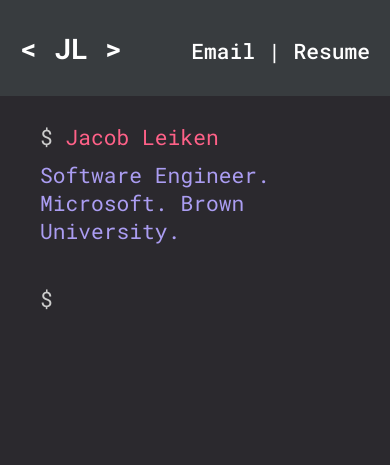
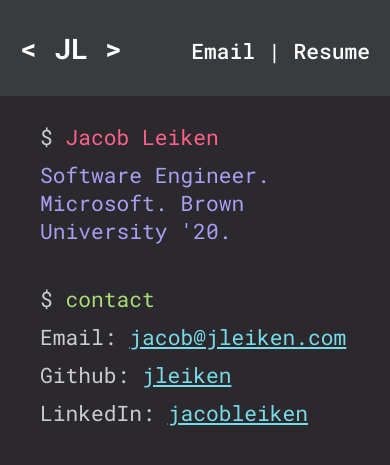
Before and after one commit to jleiken/Portfolio-Website, a Jekyll site: the page built from index.html, in a window 390 px wide. Shown: the top 465 px of the page. Built offline with Jekyll 4.4.1, drawn with Linux system fonts in a browser that asks for light colours; some of the changed lines change nothing that is shown.

Commit message:
formatting and mobile setup worked out, awaiting data

```diff
--- a/_includes/head.html
+++ b/_includes/head.html
@@ -11,6 +11,7 @@
 
 	<link href="https://fonts.googleapis.com/css?family=Roboto+Mono:400,500,700&display=swap" rel="stylesheet">
 
+	<script src="js/unmodule.js"></script>
 	<script type="module" src="js/index.js"></script>
 	<link href="css/main.css" rel="stylesheet">
 
--- a/_sass/_base.scss
+++ b/_sass/_base.scss
@@ -5,3 +5,11 @@
 #initial-item-group > p:nth-child(2) {
     color: $purple;
 }
+
+a {
+    color: $blue;
+}
+
+.command {
+    color: $green;
+}
--- a/_sass/_layout.scss
+++ b/_sass/_layout.scss
@@ -49,6 +49,7 @@
 .prompt {
 	margin-right: 0;
 	display: inline;
+	color: $text-color;
 }
 
 #terminal {
@@ -60,3 +61,8 @@
 	font-size: 1em;
 	width: 95%;
 }
+
+/* general */
+.indented {
+	margin-left: $spacing-unit;
+}
--- a/css/main.scss
+++ b/css/main.scss
@@ -35,9 +35,3 @@
     font-size: $base-font-size;
     margin: 0;
 }
-
-@media only screen and (max-width: $laptop-size) {
-    #terminal {
-        display: none;
-    }
-}
--- a/index.html
+++ b/index.html
@@ -3,11 +3,20 @@
 ---
 
 <div class="item-group" id="initial-item-group">
-	<p><span style="color: #cccccc">$</span> Jacob Leiken</p>
-	<p>Software Engineer. Microsoft. Brown University.</p>
+	<p><span class="prompt">$</span> Jacob Leiken</p>
+	<p>Software Engineer. Microsoft. Brown University '20.</p>
 </div>
 
-<div class="item-group active-group">
+<div class="item-group" id="active-group">
 	<div class="prompt">$</div>
 	<input type="text" id="terminal" placeholder="type your command here - try help">
 </div>
+
+<div id="static-site" hidden>
+	<div class="item-group">
+		<p><span class="prompt">$</span> <span class="command">contact</span></p>
+		<p id="contact-email">Email: <a href="mailto:jacob@jleiken.com" target="_blank">jacob@jleiken.com</a></p>
+		<p id="contact-github">Github: <a href="https://github.com/jleiken" target="_blank">jleiken</a></p>
+		<p id="contact-linkedin">LinkedIn: <a href="https://www.linkedin.com/in/jacobleiken/" target="_blank">jacobleiken</a></p>
+	</div>
+</div>
--- a/js/index.js
+++ b/js/index.js
@@ -1,4 +1,22 @@
+import * as util from "./util.js";
 import * as repl from "./repl.js";
+
+const commands = [
+    new repl.Command("resume", [], "Outputs a link to my resume", (opts, args) => {
+        return `<p>Here's my <a href="https://drive.google.com/file/d/1Tq5pmC2qCVdoS1GEJAXiZDRt0Q_1u29O/view?usp=sharing" target="_blank">resume</a>.</p>`;
+    }),
+    new repl.Command("contact", ["email", "github", "linkedin"], "Outputs my contact information - all if no option is provided", (opts, args) => {
+        const optOuts = [
+            document.getElementById("contact-email").outerHTML,
+            document.getElementById("contact-github").outerHTML,
+            document.getElementById("contact-linkedin").outerHTML,
+        ];
+        return util.outputFromOptsAndArgs(opts, optOuts, args);
+    }),
+
+    new repl.Command("static", [], "Converts the site to its static form (no terminal)", toStaticSite),
+    new repl.Command("clear", [], "Clears any pre-existing output, giving you a new blank page", clearScrollArea),
+];
 
 document.addEventListener("DOMContentLoaded", function () {
     // focus cursor on terminal
@@ -7,8 +25,17 @@
 
     // set up REPL
     let myRepl = new repl.REPL(terminal, document.getElementById("content"));
-    const commands = [
+    const commandMap = util.commandMapFromArray(commands);
+    commandMap["help"] = util.helpFromCommandMap(commandMap)
+    myRepl.start(commandMap);
+});
 
-    ];
-    myRepl.start(repl.REPL.commandMapFromArray(commands));
-});
+const onresize = () => {
+    if (window.innerWidth <= 1000) {
+        toStaticSite(true);
+    } else {
+        toStaticSite(false);
+    }
+};
+window.onload = onresize;
+window.onresize = onresize;
--- a/js/repl.js
+++ b/js/repl.js
@@ -1,6 +1,6 @@
+import { cursor } from "./util.js";
+
 export class REPL {
-    static cursor = `<span style="color: #cccccc">$</span>`;
-
     constructor(terminal, scrollArea) {
         this.terminal = terminal;
         this.scrollArea = scrollArea;
@@ -16,15 +16,6 @@
         });
     }
 
-    static commandMapFromArray(commands) {
-        let map = {};
-        for (let command of commands) {
-            map[command.keyword] = command;
-        }
-
-        return map;
-    }
-
     handleCommand() {
         let input = this.terminal.value;
         let components = input.split(" ");
@@ -33,7 +24,9 @@
         if (input.indexOf(">") != -1 && input.indexOf("<") != -1) {
             commandOutput = "<p>Nothing gets sent to the server so you can XSS yourself all you want 😉</p>";
         } else if (command in this.commands) {
-            commandOutput = this.commands[command].execute(components.slice(1,))
+            let args = components.slice(1,);
+            args = args.filter(arg => arg !== "");
+            commandOutput = this.commands[command].execute(args);
         } else if (command === "") {
             commandOutput = "<p></p>";
         } else {
@@ -41,10 +34,12 @@
         }
 
         // create the new item and add it to the scroll area
-        let newItemGroup = document.createElement("div")
-        newItemGroup.className = "item-group";
-        newItemGroup.innerHTML = `<p>${REPL.cursor} ${input}</p>${commandOutput}`;
-        this.scrollArea.insertBefore(newItemGroup, this.terminal.parentNode);
+        if (commandOutput) {
+            let newItemGroup = document.createElement("div")
+            newItemGroup.className = "item-group";
+            newItemGroup.innerHTML = `<p>${cursor} ${input}</p>${commandOutput}`;
+            this.scrollArea.insertBefore(newItemGroup, this.terminal.parentNode);
+        }
 
         // reset terminal and scroll to the bottom of the page
         this.terminal.value = "";
@@ -53,13 +48,14 @@
 }
 
 export class Command {
-    constructor(keyword, opts, handler) {
+    constructor(keyword, opts, helpStr, handler) {
         this.keyword = keyword;
         this.opts = opts;
+        this.helpStr = helpStr;
         this.executor = handler;
     }
 
     execute(args) {
-        this.executor(this.opts, args)
+        return this.executor(this.opts, args)
     }
 }
--- /dev/null
+++ b/js/unmodule.js
@@ -0,0 +1,23 @@
+function clearScrollArea() {
+    const scrollArea = document.getElementById("content");
+    // get all element children of scrollArea except for the last one (active-group) and remove them
+    const childrenToRemove = Array.from(scrollArea.childNodes.values())
+        .filter(child => child.nodeType === Node.ELEMENT_NODE).slice(0, -2);
+    for (let child of childrenToRemove) {
+        child.hidden = true;
+    }
+}
+
+// staticOn should be true to make it static, false to do the opposite
+function toStaticSite(staticOn) {
+    if (document.getElementById("active-group").hidden) {
+        // if we've already gone static, don't go back to active
+        return;
+    }
+    if (staticOn === true || staticOn === []) {
+        clearScrollArea();
+        document.getElementById("initial-item-group").hidden = false;
+    }
+    document.getElementById("active-group").hidden = staticOn;
+    document.getElementById("static-site").hidden = !staticOn;
+}
--- /dev/null
+++ b/js/util.js
@@ -0,0 +1,78 @@
+import { Command } from "./repl.js";
+
+const cursor = `<span style="color: #cccccc">$</span>`;
+const Colors = Object.freeze({
+    "base": "#CCCCCC",
+    "red": "#ff6188",
+    "orange": "#fc9867",
+    "yellow": "#ffd866",
+    "green": "#a9dc76",
+    "blue": "#78dce8",
+    "purple": "#ab9df2",
+});
+
+export function commandMapFromArray(commands) {
+    let map = {};
+    for (let command of commands) {
+        map[command.keyword] = command;
+    }
+
+    return map;
+}
+
+function highlight(contents, color) {
+    return `<span style="color: ${color};">${contents}</span>`;
+}
+
+function optsToHelpStr(opts) {
+    if (opts.length === 0) {
+        return "";
+    }
+
+    let output = ` <`
+    for (let opt of opts) {
+        if (opt != "") {
+            output += `${highlight(opt, Colors.yellow)}|`;
+        }
+    }
+    return output.slice(0,-1) + `>`;
+}
+
+export function helpFromCommandMap(commandMap) {
+    // general message
+    let output = `<p>Welcome to my website! This site emulates a terminal, so if you just want the information without figuring out how to use it, click <a onclick="toStaticSite(true)" href="javascript:void(0);">here</a>. If you'd like the full interactive experience, you can use the following commands:</p>`;
+    // placeholder for this command's output
+    const helpHelpStr = "Outputs this help message again";
+    commandMap["help"] = new Command("help", [], helpHelpStr, () => { });
+
+    // generate a help message based on each command
+    for (let [keyword, command] of Object.entries(commandMap)) {
+        output += `<p>${highlight(keyword, Colors.green)}${optsToHelpStr(command.opts)}: ${command.helpStr}</p>`;
+    }
+
+    // return a command that will produce all this when called
+    return new Command("help", [], helpHelpStr, (args) => { return output; })
+}
+
+export function outputFromOptsAndArgs(opts, optOuts, args) {
+    // check if we should print all
+    if (args.length === 0) {
+        return optOuts.join("");
+    }
+
+    // iterate through and see what to print
+    let output = "";
+    for (let i = 0; i < opts.length; i++) {
+        if (args.indexOf(opts[i]) != -1) {
+            output += optOuts[i];
+        }
+    }
+
+    // error if options were invalid
+    if (output === "") {
+        output = `<p>Your options '${args}' were not recognized</p>`;
+    }
+    return output;
+}
+
+export { cursor, Colors, highlight };
```
